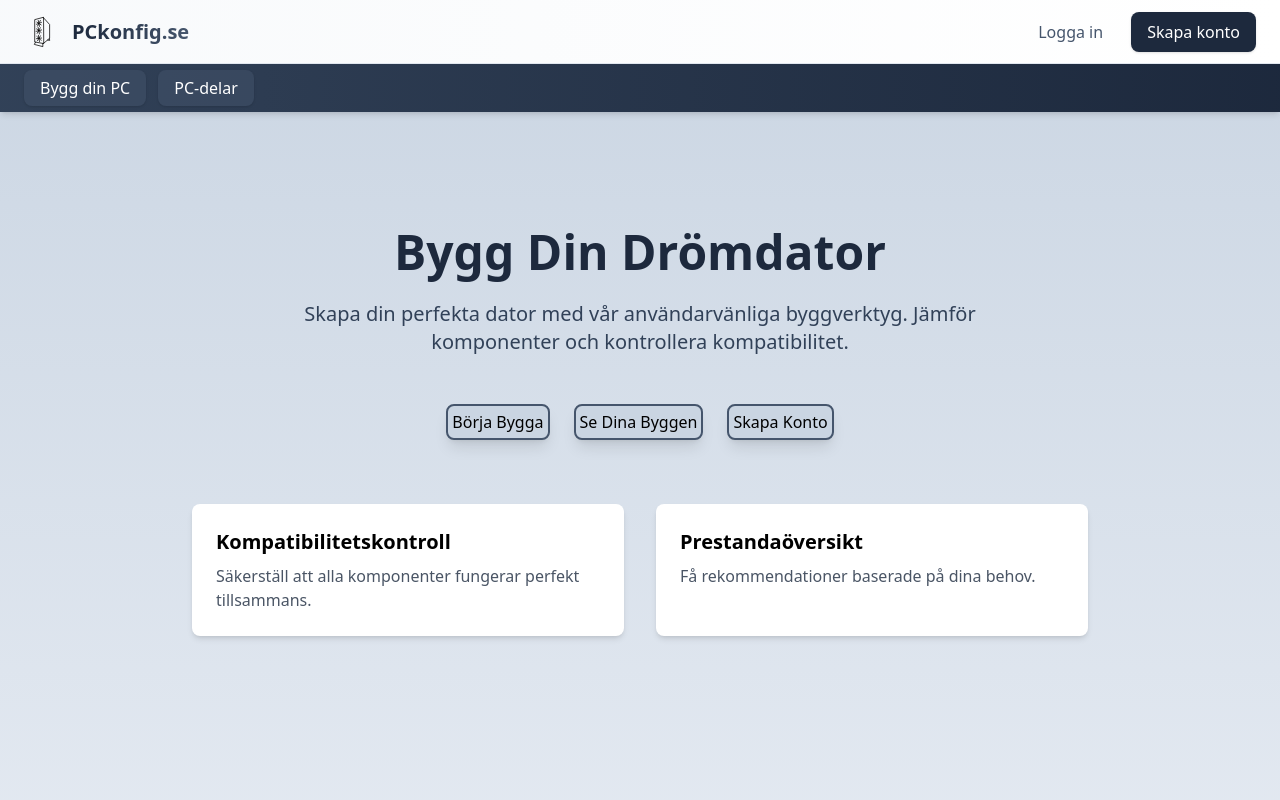
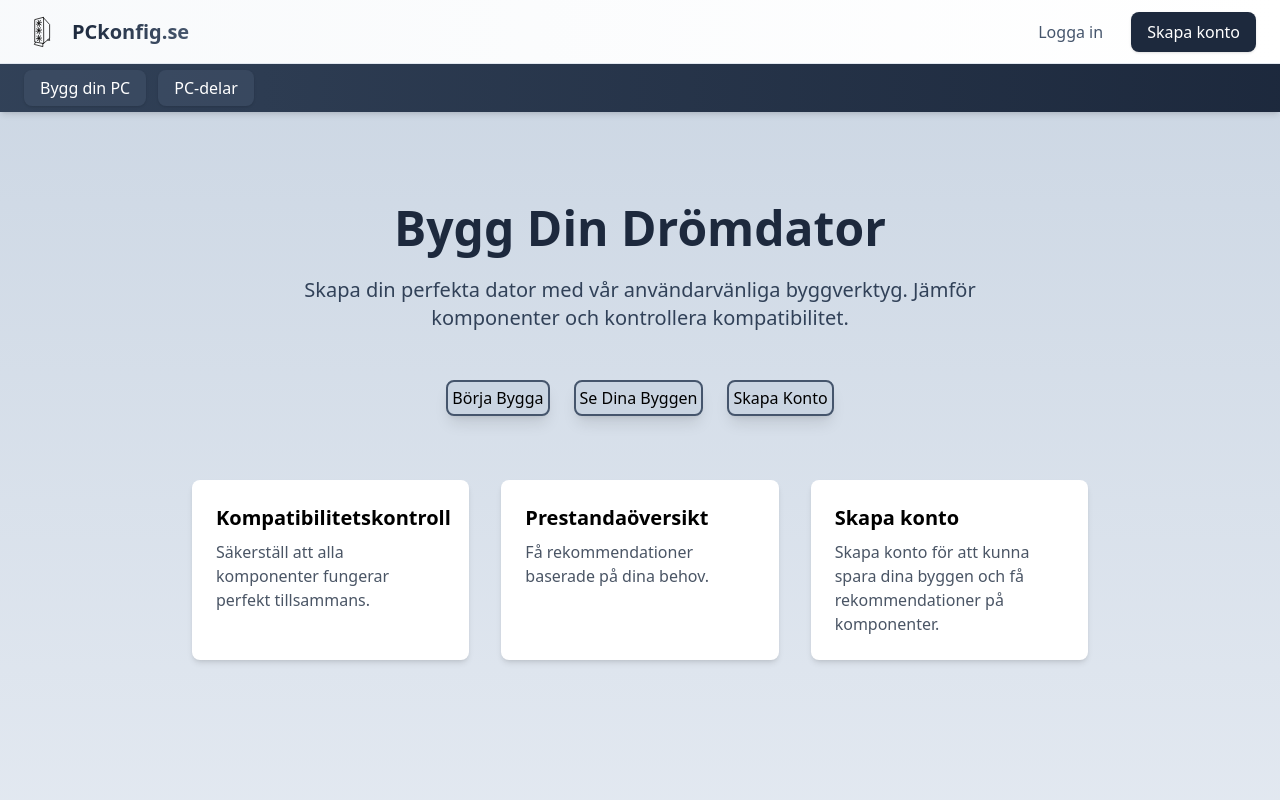
Before and after one commit to Jasuni69/pckonfigApp, a React (Vite) app in the folder frontend/: page / in a window 1280 px wide. Shown: the top 800 px of the page. Built offline with nearby package versions, Linux system fonts and the light colour scheme.

Commit message:
added purpose to saved builds modal and some other changes that I forgot xd

```diff
--- a/frontend/src/pages/Home.jsx
+++ b/frontend/src/pages/Home.jsx
@@ -26,7 +26,7 @@ const Home = () => {
             </Link>
           </div>
 
-          <div className="mt-16 grid grid-cols-1 md:grid-cols-2 gap-8 w-full max-w-4xl">
+          <div className="mt-16 grid grid-cols-1 md:grid-cols-3 gap-8 w-full max-w-4xl">
             <div className="bg-white p-6 rounded-lg shadow-md">
               <h3 className="font-semibold text-xl mb-2">Kompatibilitetskontroll</h3>
               <p className="text-gray-600">Säkerställ att alla komponenter fungerar perfekt tillsammans.</p>
@@ -34,6 +34,10 @@ const Home = () => {
             <div className="bg-white p-6 rounded-lg shadow-md">
               <h3 className="font-semibold text-xl mb-2">Prestandaöversikt</h3>
               <p className="text-gray-600">Få rekommendationer baserade på dina behov.</p>
+            </div>
+            <div className="bg-white p-6 rounded-lg shadow-md">
+              <h3 className="font-semibold text-xl mb-2">Skapa konto</h3>
+              <p className="text-gray-600">Skapa konto för att kunna spara dina byggen och få rekommendationer på komponenter.</p>
             </div>
           </div>
         </div>
--- a/frontend/src/pages/SavedBuilds.jsx
+++ b/frontend/src/pages/SavedBuilds.jsx
@@ -48,6 +48,12 @@ const BuildCard = ({ build, onDelete }) => {
             {/* Build Details */}
             <div className="bg-white border border-gray-300 rounded shadow-lg max-h-[60vh] overflow-y-auto">
               <ul>
+                {build.purpose && (
+                  <li className="p-4 border-b border-gray-100 flex justify-between items-center bg-slate-100">
+                    <span className="font-semibold">Användningsområde</span>
+                    <span>{build.purpose}</span>
+                  </li>
+                )}
                 {build.cpu && (
                   <li className="p-4 border-b border-gray-100 flex justify-between items-center">
                     <span>Processor</span>
@@ -119,12 +125,6 @@ const BuildCard = ({ build, onDelete }) => {
               >
                 Ta bort
               </button>
-              <button
-                onClick={() => navigate(`/pcbuilder?build=${build.id}`)}
-                className="bg-slate-300 text-black px-4 py-2 rounded hover:bg-slate-400"
-              >
-                Redigera
-              </button>
             </div>
           </div>
         </div>
@@ -182,7 +182,7 @@ const SavedBuilds = () => {
   };
 
   const handleDelete = async (buildId) => {
-    if (!window.confirm('Är du säker på att du vill ta bort denna build?')) return;
+    if (!window.confirm('Är du säker på att du vill ta bort detta build?')) return;
 
     try {
       const response = await fetch(`http://16.16.99.193/api/builds/${buildId}`, {
```
